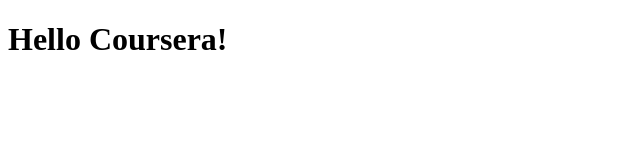
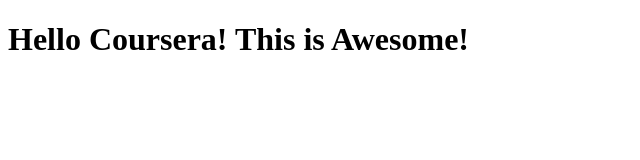
Before and after one commit to darkoknez10/Coursera-Test, a plain HTML site: page site/index.html in a window 1280 px wide. Shown: the whole page, without its empty margins (0-640 px from the left). Drawn offline with Linux system fonts and the light colour scheme.

Commit message:
Small change of page content.

```diff
--- a/site/index.html
+++ b/site/index.html
@@ -4,6 +4,6 @@
 	<title>Hello Coursera</title>
 </head>
 <body>
-<h1>Hello Coursera!</h1>
+<h1>Hello Coursera! This is Awesome!</h1>
 </body>
 </html>
```
